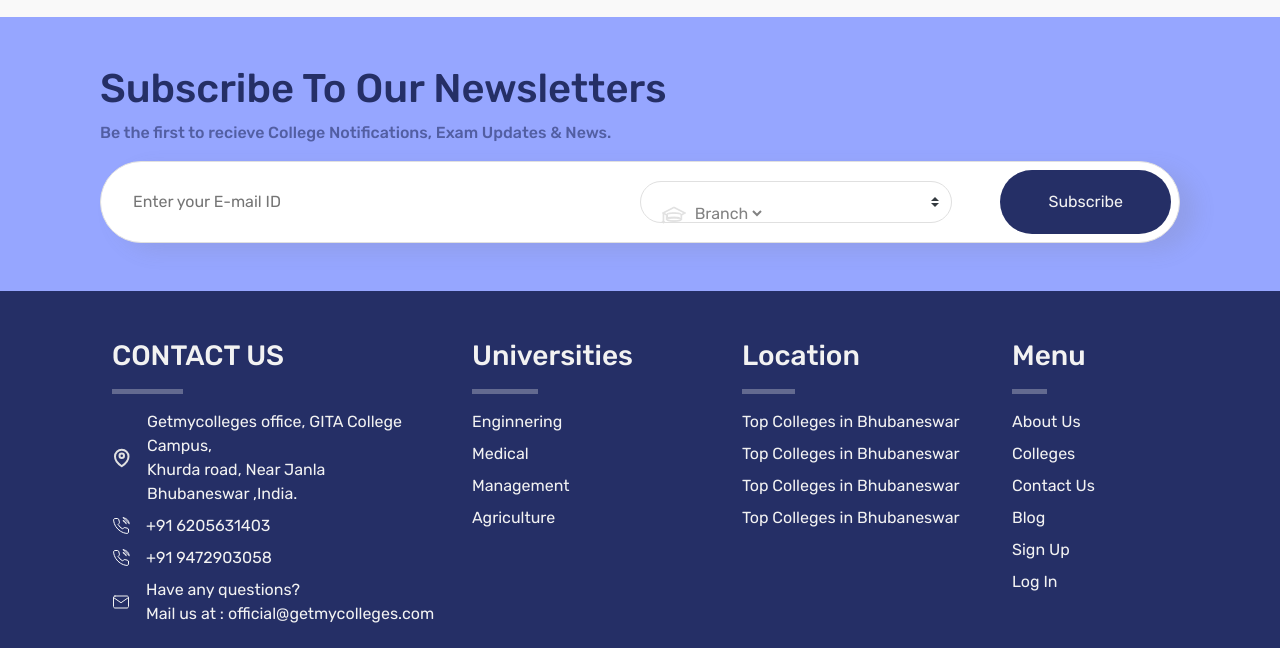
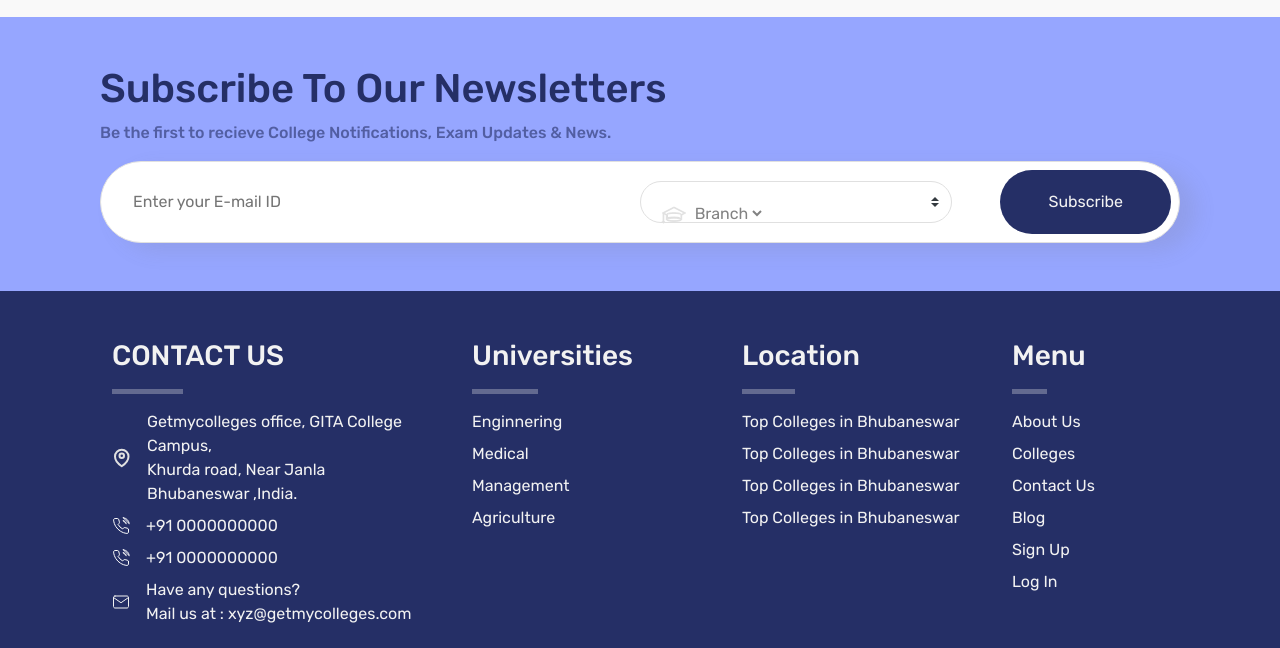
Before and after one commit to abhijha0602/getmycolleges.github.io, a plain HTML site: page hmepge.html in a window 1280 px wide. Shown: the part 3326-3974 px from the top of the page. Drawn offline with nearby package versions, Linux system fonts and the light colour scheme.

Commit message:
Update hmepge.html

```diff
--- a/hmepge.html
+++ b/hmepge.html
@@ -615,9 +615,9 @@
                         <hr width="20%">
                         <ul class="pl-0">
                             <li class="d-flex align-item-center font-weight-normal"><img src="./assets/images/map-pin.svg" class="mr-3" alt="location-pin-icon">Getmycolleges office, GITA College Campus,<br>Khurda road, Near Janla<br>Bhubaneswar ,India.</li>
-                            <li class="d-flex align-item-center font-weight-normal mt-2"><img src="./assets/images/phone-call.svg" class="mr-3" alt="phone-dialer-icon">+91 6205631403</li>
-                            <li class="d-flex align-item-center font-weight-normal mt-2"><img src="./assets/images/phone-call.svg" class="mr-3" alt="phone-dialer-icon">+91 9472903058</li>
-                            <li class="d-flex align-item-center font-weight-normal mt-2"><img src="./assets/images/mail-icon.svg" class="mr-3" alt="phone-dialer-icon"><span class="font-weight-normal">Have any questions?<br>Mail us at : <a href="mailto:email@example.com" class="text-decoration-none text-reset font-weight-normal">official@getmycolleges.com</a></span></li>
+                            <li class="d-flex align-item-center font-weight-normal mt-2"><img src="./assets/images/phone-call.svg" class="mr-3" alt="phone-dialer-icon">+91 0000000000</li>
+                            <li class="d-flex align-item-center font-weight-normal mt-2"><img src="./assets/images/phone-call.svg" class="mr-3" alt="phone-dialer-icon">+91 0000000000</li>
+                            <li class="d-flex align-item-center font-weight-normal mt-2"><img src="./assets/images/mail-icon.svg" class="mr-3" alt="phone-dialer-icon"><span class="font-weight-normal">Have any questions?<br>Mail us at : <a href="mailto:email@example.com" class="text-decoration-none text-reset font-weight-normal">xyz@getmycolleges.com</a></span></li>
                             <li class="d-flex align-item-center font-weight-normal mt-4 social-links">
                                 <a href="#"><img src="./assets/images/facebook.svg" alt="facebook-icon"></a>
                                 <a href="#" class="ml-4 ml-sm-2"><img src="./assets/images/instagram.svg" alt="instagran-icon"></a>
```
